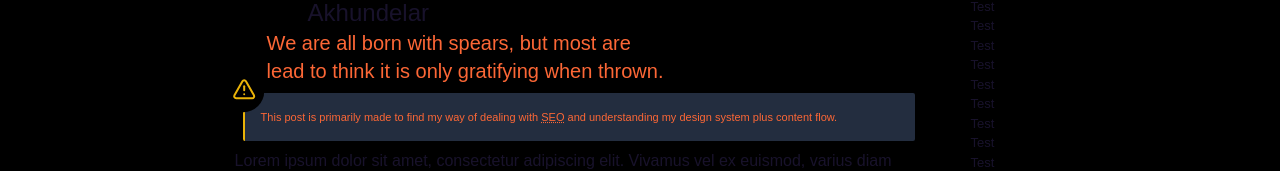
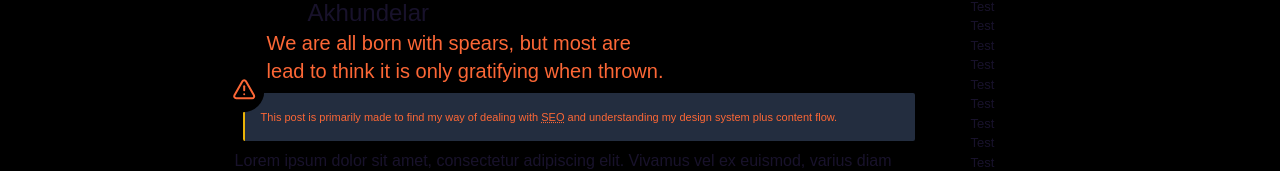
Before and after one commit to KXzeno/karnovah-blog, a Next.js app: page /posts/akhundelar in a window 1280 px wide. Shown: the part 136-307 px from the top of the page. Built offline with nearby package versions, Linux system fonts and the light colour scheme; a web font is replaced by a local one.

Commit message:
fix: remove hardcoded style from RFC

```diff
--- a/app/components/MOB/Icons.jsx
+++ b/app/components/MOB/Icons.jsx
@@ -3,7 +3,7 @@ import React from 'react';
 export function Warning({ className }) {
   return (
     <svg
-      className={`h-6 w-6 text-yellow-500 -translate-y-[3px] ${className}`}
+      className={`h-6 w-6 -translate-y-[3px] ${className}`}
       xmlns="http://www.w3.org/2000/svg"
       width="24"
       height="24"
```
